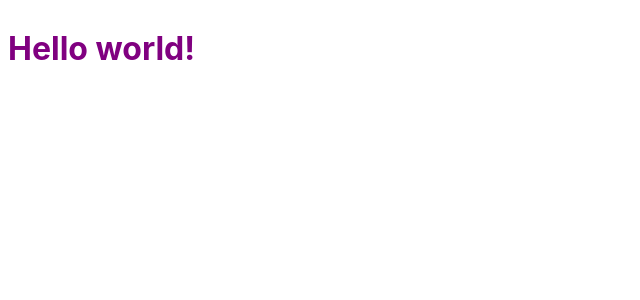
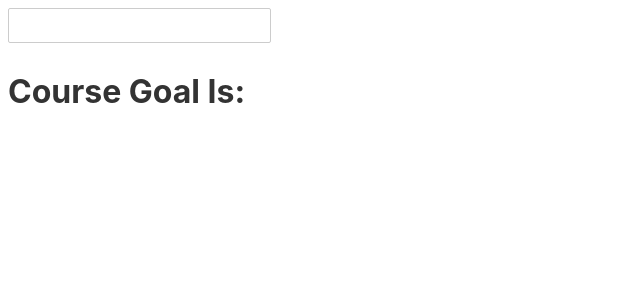
Before and after one commit to shreyass27/SveltJs-Intro, a Svelte app: page / in a window 1280 px wide. Shown: the top 300 px of the page, without its empty margins (0-640 px from the left). Built offline with nearby package versions, Linux system fonts and the light colour scheme.

Commit message:
Completed First Assignment

```diff
--- a/src/App.svelte
+++ b/src/App.svelte
@@ -1,11 +1,9 @@
 <script>
-	export let name;
+  import CourseGoal from './CourseGoal.svelte';
+
+  let courseGoal = "";
 </script>
 
-<style>
-	h1 {
-		color: purple;
-	}
-</style>
+<input type="text" bind:value={courseGoal} />
 
-<h1>Hello {name}!</h1>
+<CourseGoal {courseGoal}  />
--- /dev/null
+++ b/src/CourseGoal.svelte
@@ -0,0 +1,11 @@
+<script>
+    export let courseGoal = '';
+</script>
+
+<style>
+  h1.red {
+	  color: red;
+  }
+</style>
+
+<h1 class:red={courseGoal.includes('!')} >Course Goal Is: {courseGoal}</h1>
```
